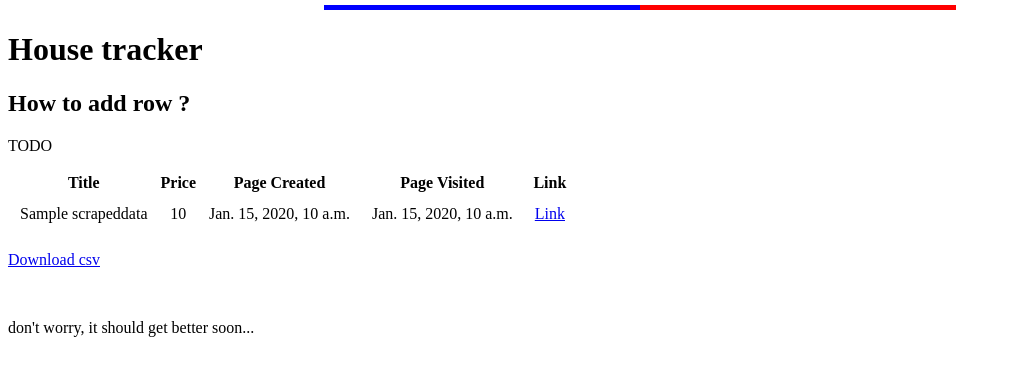
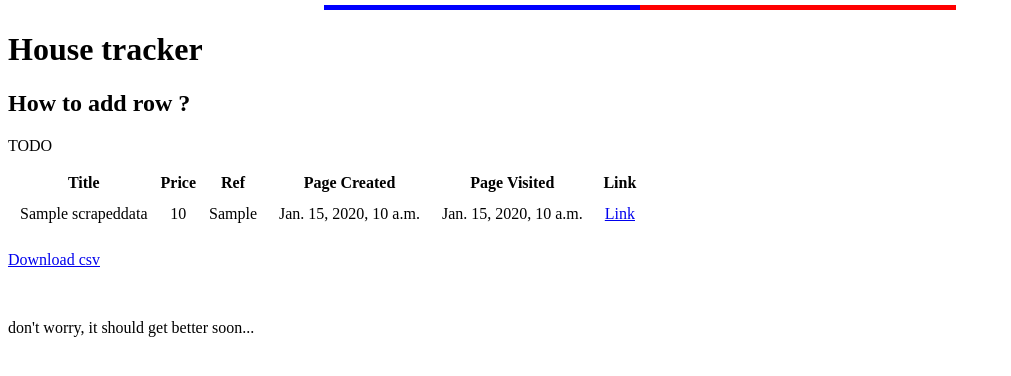
Before and after one commit to supermouette/tha_bomb_online, a Django app: page /house_tracker in a window 1280 px wide. Shown: the part 45-421 px from the top of the page, without its empty margins (0-1011 px from the left). Run offline with Django 3.2, Linux system fonts and the light colour scheme; a user stored in the database is signed in; tables that the repository leaves empty hold one stand-in row (values such as "Sample post").

Commit message:
add ref display in house tracker

```diff
--- a/game/templates/game/house_tracker.html
+++ b/game/templates/game/house_tracker.html
@@ -11,6 +11,7 @@
             <tr>
                 <th>Title</th>
                 <th>Price</th>
+                <th>Ref</th>
                 <th>Page Created</th>
                 <th>Page Visited</th>
                 <th>Link</th>
@@ -21,6 +22,7 @@
             <tr>
                 <td>{{ row.title }}</td>
                 <td>{{ row.price }}</td>
+                <td>{{ row.ref }}</td>
                 <td>{{ row.page_created }}</td>
                 <td>{{ row.page_visited }}</td>
                 <td><a href="{{row.url}}">Link</a></td>
--- a/game/views/scrap.py
+++ b/game/views/scrap.py
@@ -46,7 +46,7 @@ def house_tracker_csv(request):
     response['Content-Disposition'] = 'attachment; filename="house_tracker.csv"'
 
     writer = csv.writer(response)
-    writer.writerow(['Title', 'Price', 'Page created', 'Page visited', 'Link'])
+    writer.writerow(['Title', 'Price', 'ref', 'Page created', 'Page visited', 'Link'])
     for row in row_list:
-        writer.writerow([row.title, row.price, row.page_created, row.page_visited, row.url])
+        writer.writerow([row.title, row.price, row.ref, row.page_created, row.page_visited, row.url])
     return response
```
